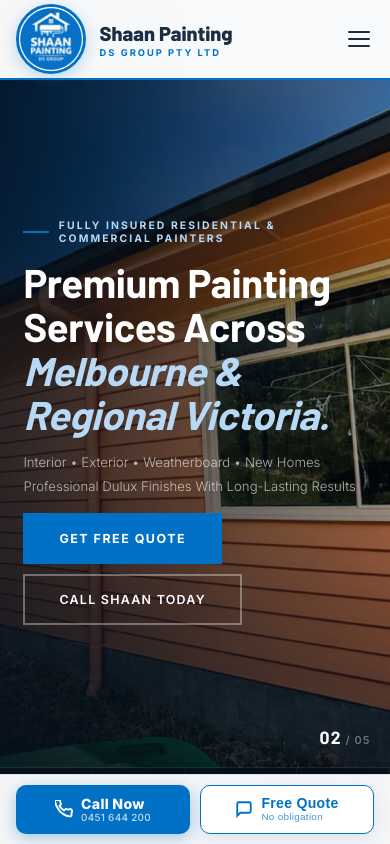
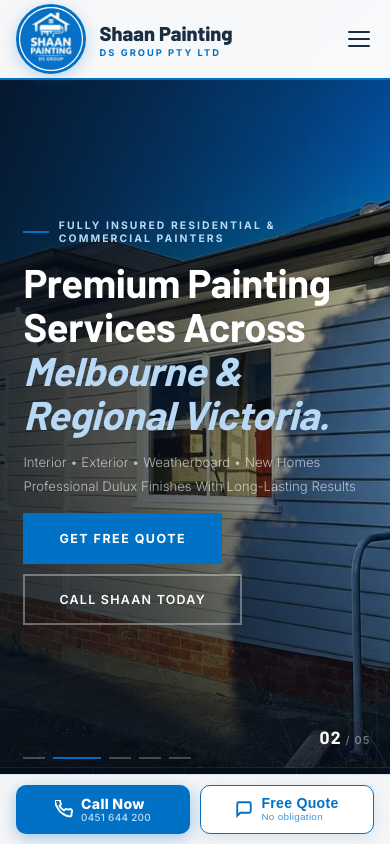
Before and after one commit to designerankush/shaan-painting-nextjs, a Next.js app: page / in a window 390 px wide. Shown: the top 844 px of the page. Built offline with nearby package versions, Linux system fonts and the light colour scheme; a web font is replaced by a local one.

Commit message:
hero slide mobile issue fiixng

```diff
--- a/components/pages/HomePage/components/Hero/Hero.module.css
+++ b/components/pages/HomePage/components/Hero/Hero.module.css
@@ -1,8 +1,8 @@
 .hero{position:relative;height:100vh;min-height:650px;overflow:hidden}
 .hslides{position:absolute;inset:0;display:flex;transition:transform .95s cubic-bezier(.77,0,.18,1)}
-.hslide{min-width:100%;height:100%;position:relative;flex-shrink:0}
-.hslide img{width:100%;height:100%;object-fit:cover;transition:transform 9s ease}
-.hslide.active img{transform:scale(1.25)}
+.hslide{min-width:100%;height:100%;position:relative;}
+.hslide img{width:100%;height:100%;object-fit:cover;transition:transform 9s ease; display: block;}
+.hslide.active img{transform:scale(1.25);}
 .hslide:not(.active) img{transform:scale(1);}
 .hov1{position:absolute;inset:0;background:linear-gradient(100deg,rgba(6,16,28,.88) 0%,rgba(6,16,28,.55) 52%,rgba(6,16,28,.15) 100%)}
 .hov2{position:absolute;inset:0;background:linear-gradient(to top,rgba(6,16,28,.85) 0%,transparent 45%)}
@@ -33,10 +33,10 @@
   .hero{ min-height:550px;overflow:hidden}
   .hsub{ margin-bottom: 15px; font-size:.825rem;}
   .hero h1 {font-size: 2.5rem; line-height: 1.1;}
-  .hslide.active img{transform:scale(1.15)}
+  .hslide.active img{transform:scale(1.12)}
   .hslide:not(.active) img{transform:scale(1);}
   .hbtns{gap:10px}
-  .hdots{bottom:20px;}
+  .hdots{bottom:85px;}
   .htag {margin-bottom: 15px;}
   .hstat-n{font-size:1rem;}
   .hstat-l{font-size:.50rem;}
```
